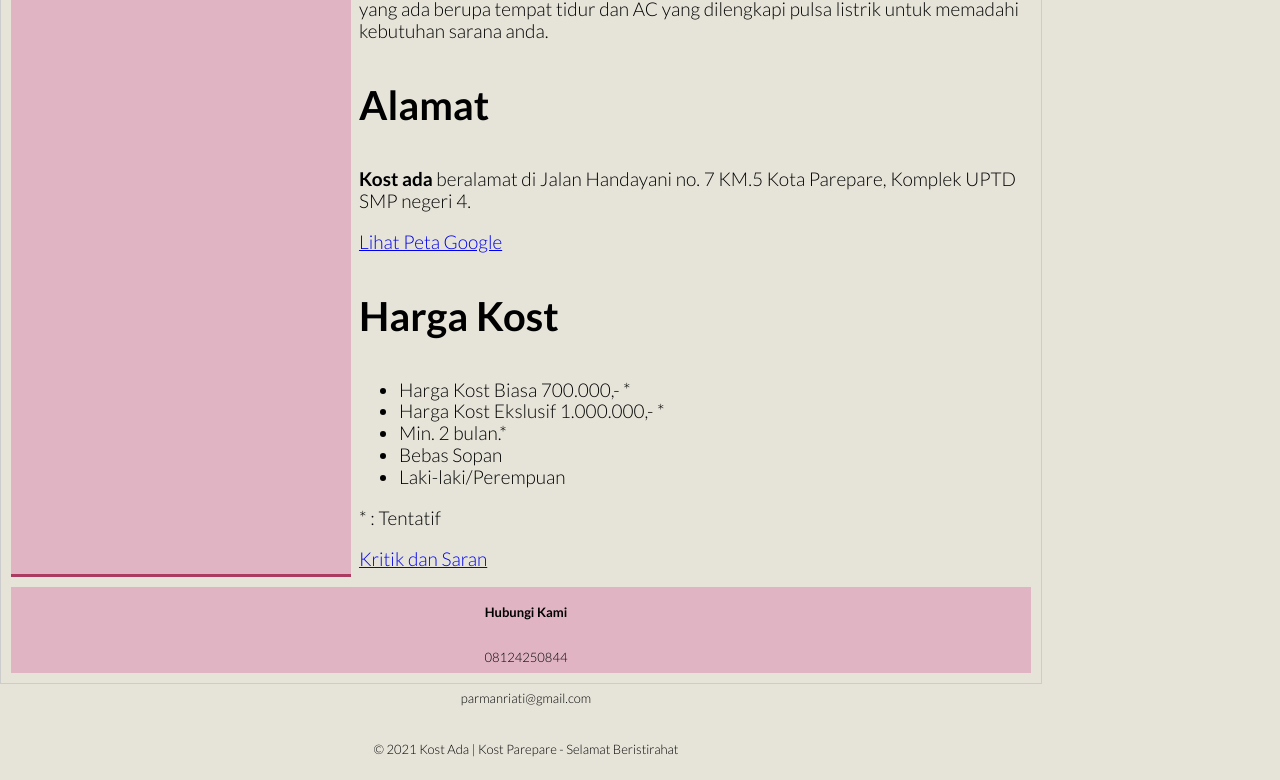
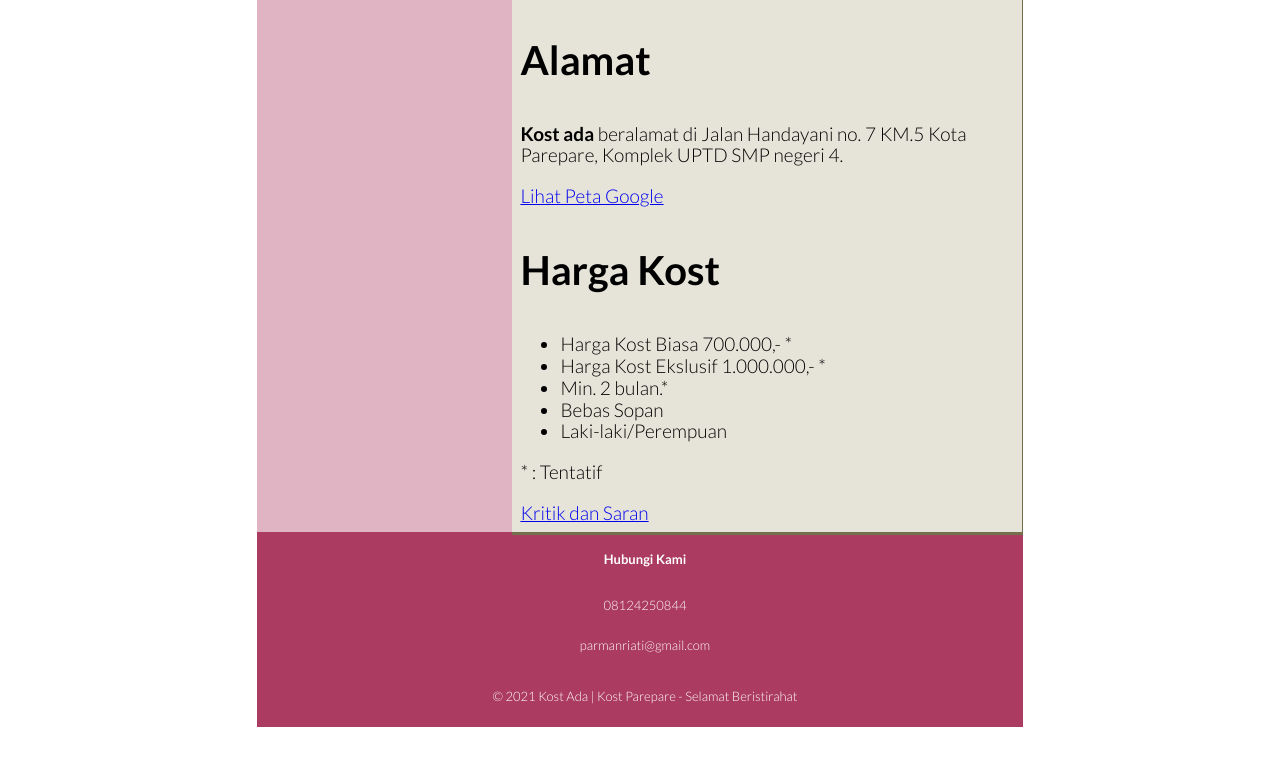
Before and after one commit to 777uliahshafar/kostAdaWeb, a website: page index.html in a window 1280 px wide. Shown: the part 1138-1918 px from the top of the page. After the commit the page ends 1867 px from the top, so only its background shows below. Drawn offline with Linux system fonts and the light colour scheme.

Commit message:
modify body large

```diff
--- a/scss/_large-layout.scss
+++ b/scss/_large-layout.scss
@@ -1,16 +1,17 @@
+@import './variable';
+
 body {
-  max-width: 1020px;
   display: grid;
-  grid-template-columns: 1fr 2fr;
-  grid-template-rows: auto auto 6rem;
+  grid-template-columns: 1fr 1fr 2fr 1fr;
+  grid-template-rows: auto auto max-content;
   grid-template-areas:
-    'links links'
-    'sidebar article'
-    'footer footer';
+    '. links links .'
+    '. sidebar article .'
+    '. footer footer .';
   justify-content: center;
   margin: 0 auto;
-  padding: 10px;
-  border: solid 1px #ccc;
+  padding: 2px;
+  background-color: transparent;
 }
 
 nav {
@@ -18,6 +19,7 @@ nav {
   grid-template-columns: repeat(12, 9rem);
   height: auto;
   background-color: $primaryColor;
+  border-bottom: 4px solid lighten($primaryColor, 40%);
 
   li {
     display: inline;
@@ -25,3 +27,15 @@ nav {
     background-color: transparent;
   }
 }
+
+main {
+  background-color: #e6e4d9;
+  border-right: 1px solid darken(#e6e4d9, 50%);
+  border-bottom: 3px solid darken(#e6e4d9, 50%);
+}
+
+footer {
+  background-color: $primaryColor;
+  margin-top: 0;
+  color: #fff;
+}
```
Also changed, not shown: scss/styles.css.
